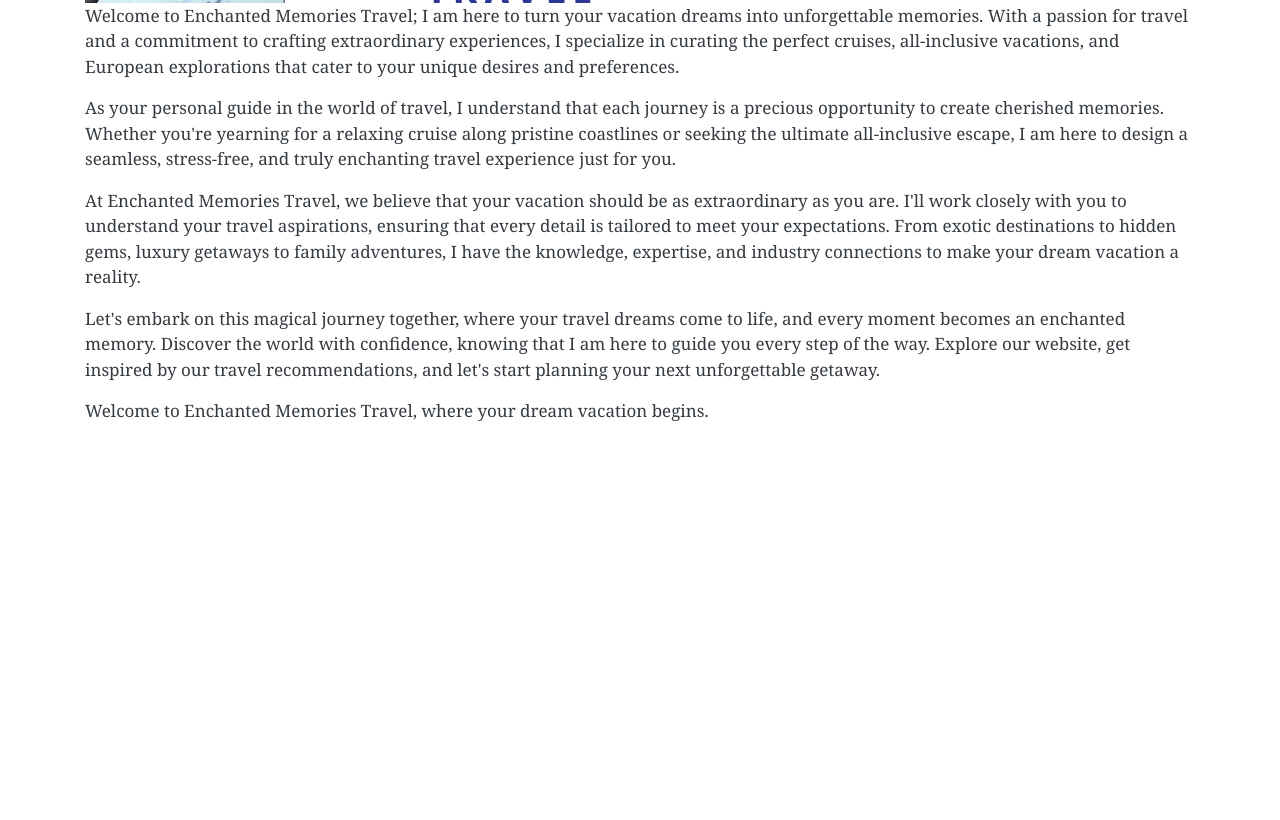
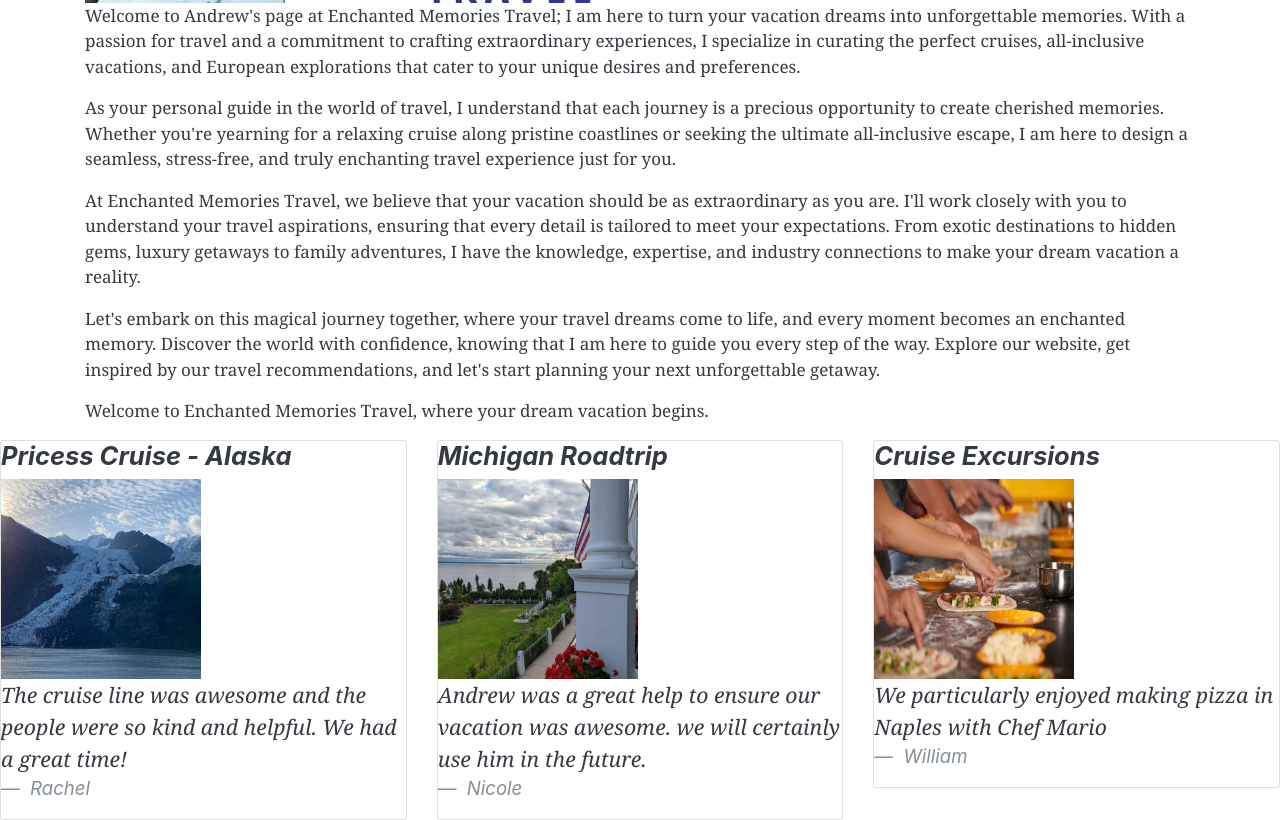
Before and after one commit to GeekOnCoffee/andrew-hooker-travel, a plain HTML site: page index.html in a window 1280 px wide. Shown: the part 314-1134 px from the top of the page. Before the commit the page ends 800 px from the top, so only its background shows below. Drawn offline with nearby package versions, Linux system fonts and the light colour scheme.

Commit message:
Add testimonials

```diff
--- a/index.html
+++ b/index.html
@@ -59,7 +59,7 @@
     <img src="headshot-2.jpg" alt="headshot" height="200" width="200"/>
     <img src="logo.png" alt="headshot" height="200"/>
 
-    <p>Welcome to Enchanted Memories Travel; I am here to turn your vacation dreams into unforgettable memories. With a passion for travel and a commitment to crafting extraordinary experiences, I specialize in curating the perfect cruises, all-inclusive vacations, and European explorations that cater to your unique desires and preferences.</p>
+    <p>Welcome to Andrew's page at Enchanted Memories Travel; I am here to turn your vacation dreams into unforgettable memories. With a passion for travel and a commitment to crafting extraordinary experiences, I specialize in curating the perfect cruises, all-inclusive vacations, and European explorations that cater to your unique desires and preferences.</p>
 
     <p>As your personal guide in the world of travel, I understand that each journey is a precious opportunity to create cherished memories. Whether you're yearning for a relaxing cruise along pristine coastlines or seeking the ultimate all-inclusive escape, I am here to design a seamless, stress-free, and truly enchanting travel experience just for you.</p>
 
@@ -71,6 +71,51 @@
 
   </div>
 </div>
+<div class=""container>
+  <div class="row">
+
+    <div class="col-sm-4">
+      <div class="card">
+        <blockquote class="blockquote">
+          <h4>Pricess Cruise - Alaska</h4>
+          <img src="/images/testimonials/rachel.jpg" alt="" height="200" width="200"/>
+          <p>The cruise line was awesome and the people were so kind and helpful. We had a great time!</p>
+          <figcaption class="blockquote-footer">
+            Rachel
+          </figcaption>
+        </blockquote>
+      </div>
+    </div>
+
+    <div class="col-sm-4">
+      <div class="card">
+        <blockquote class="blockquote">
+          <h4>Michigan Roadtrip</h4>
+          <img src="/images/testimonials/michigan.jpg" alt="" height="200" width="200"/>
+          <p>Andrew was a great help to ensure our vacation was awesome. we will certainly use him in the future.</p>
+          <figcaption class="blockquote-footer">
+            Nicole
+          </figcaption>
+        </blockquote>
+      </div>
+    </div>
+
+    <div class="col-sm-4">
+      <div class="card">
+        <blockquote class="blockquote">
+          <h4>Cruise Excursions</h4>
+          <img src="/images/testimonials/pizza.jpg" alt="" height="200" width="200"/>
+          <p>We particularly enjoyed making pizza in Naples with Chef Mario</p>
+          <figcaption class="blockquote-footer">
+            William
+          </figcaption>
+        </blockquote>
+      </div>
+    </div>
+
+  </div>
+</div>
+
     </div>
   </body>
 </html>
```
Also changed, not shown: images/testimonials/michigan.jpg (added), images/testimonials/pizza.jpg (added), images/testimonials/rachel.jpg (added).
